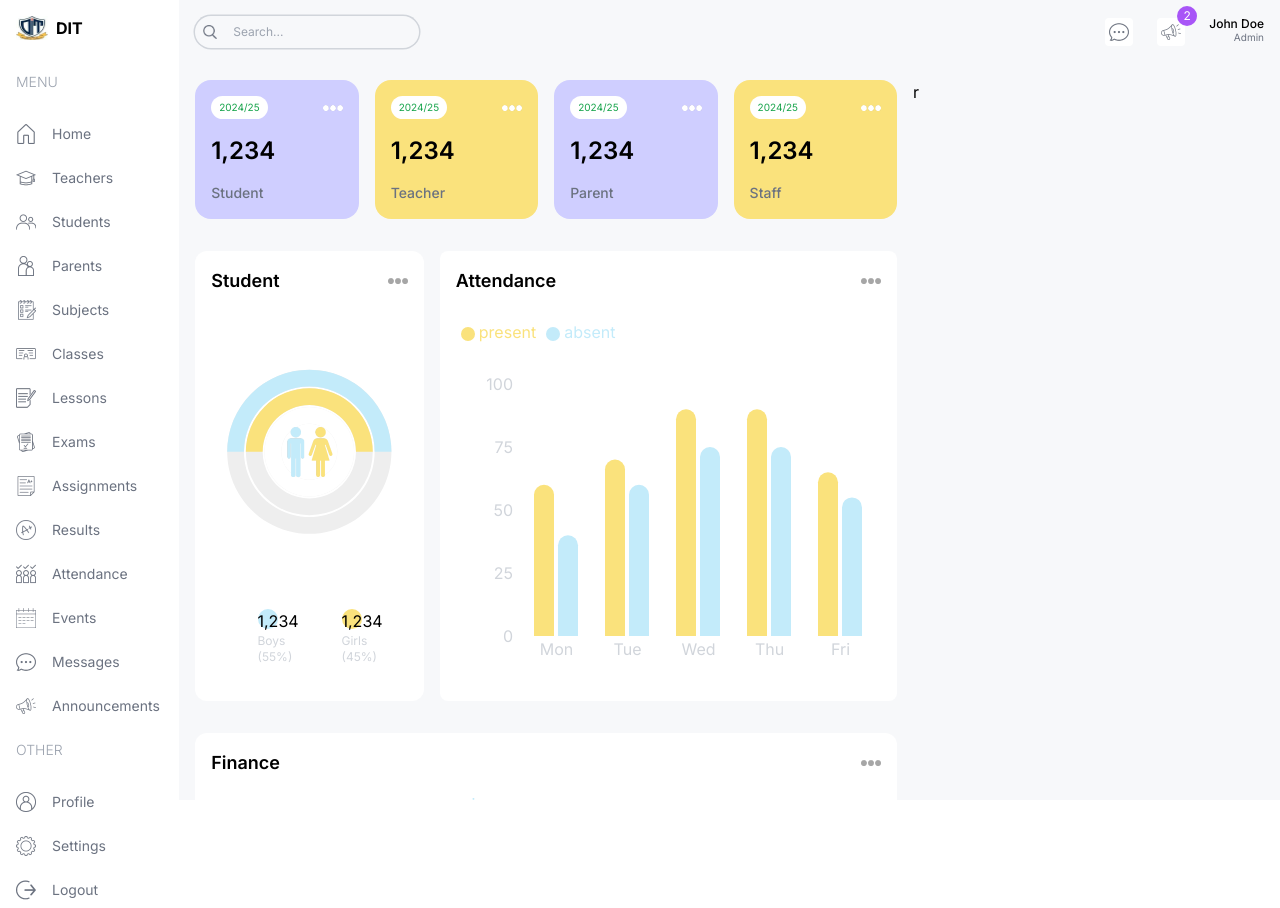
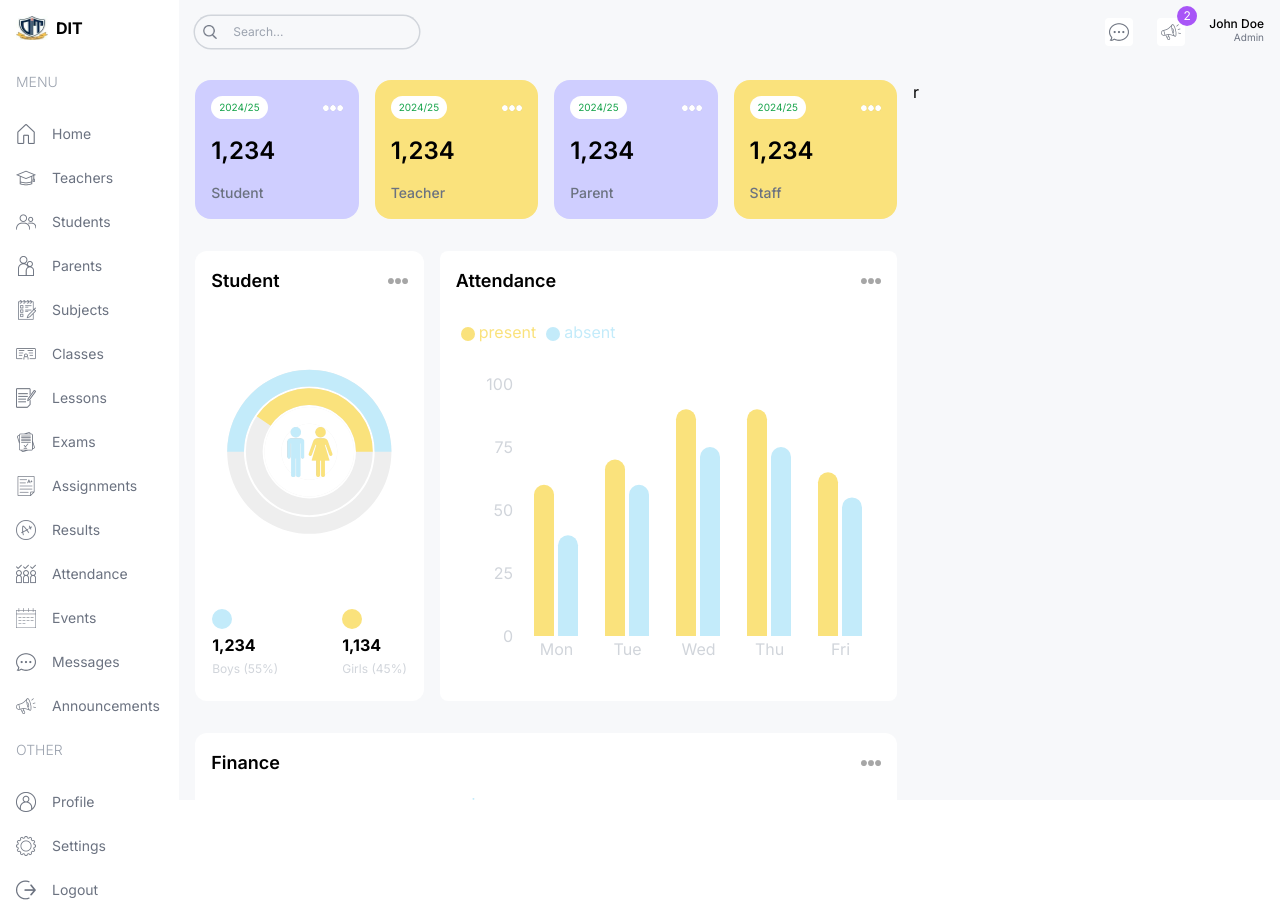
Before and after one commit to umarabdullah-991/Department-Management-System-FYP, a Next.js app in the folder Front-End/: page /admin in a window 1280 px wide. Built offline with nearby package versions, Linux system fonts and the light colour scheme.

Commit message:
Updated the styling of Student Chart

```diff
--- a/Front-End/src/components/CountChart.tsx
+++ b/Front-End/src/components/CountChart.tsx
@@ -10,7 +10,7 @@ const data = [
   },
   {
     name: 'Girls',
-    count: 53,
+    count: 43,
     fill: '#FAE27C',
   },
   {
@@ -40,22 +40,20 @@ const CountChart = () => {
                     {/* <Legend iconSize={10} layout="vertical" verticalAlign="middle"  /> */}
                 </RadialBarChart>
             </ResponsiveContainer>
-            <Image src="/malefemale.png" alt="" width={50} height={50} className='absolute top-1/2 left-1/2 -translate-x-1/2 -translate-y-1/2' />
+            <Image src="/maleFemale.png" alt="" width={50} height={50} className='absolute top-1/2 left-1/2 -translate-x-1/2 -translate-y-1/2' />
             </div>
 
             {/* BOTTOM */}
             <div className='flex justify-center gap-16'>
                 <div className='flex flex-col gap-1'>
-                    <div className='w-5 h-5 bg-customBlueLight rounded-full'>
-                        <h1 className='text-bold'>1,234</h1>
-                        <h2 className='text-xs text-gray-300'>Boys (55%)</h2>
-                    </div>
+                    <div className='w-5 h-5 bg-customBlueLight rounded-full' />
+                    <h1 className='font-bold'>1,234</h1>
+                    <h2 className='text-xs text-gray-300'>Boys (55%)</h2>
                 </div>
                 <div className='flex flex-col gap-1'>
-                    <div className='w-5 h-5 bg-customYellow rounded-full'>
-                        <h1 className='text-bold'>1,234</h1>
-                        <h2 className='text-xs text-gray-300'>Girls (45%)</h2>
-                    </div>
+                    <div className='w-5 h-5 bg-customYellow rounded-full' />
+                    <h1 className='font-bold'>1,134</h1>
+                    <h2 className='text-xs text-gray-300'>Girls (45%)</h2>
                 </div>
             </div>
         </div>
```
